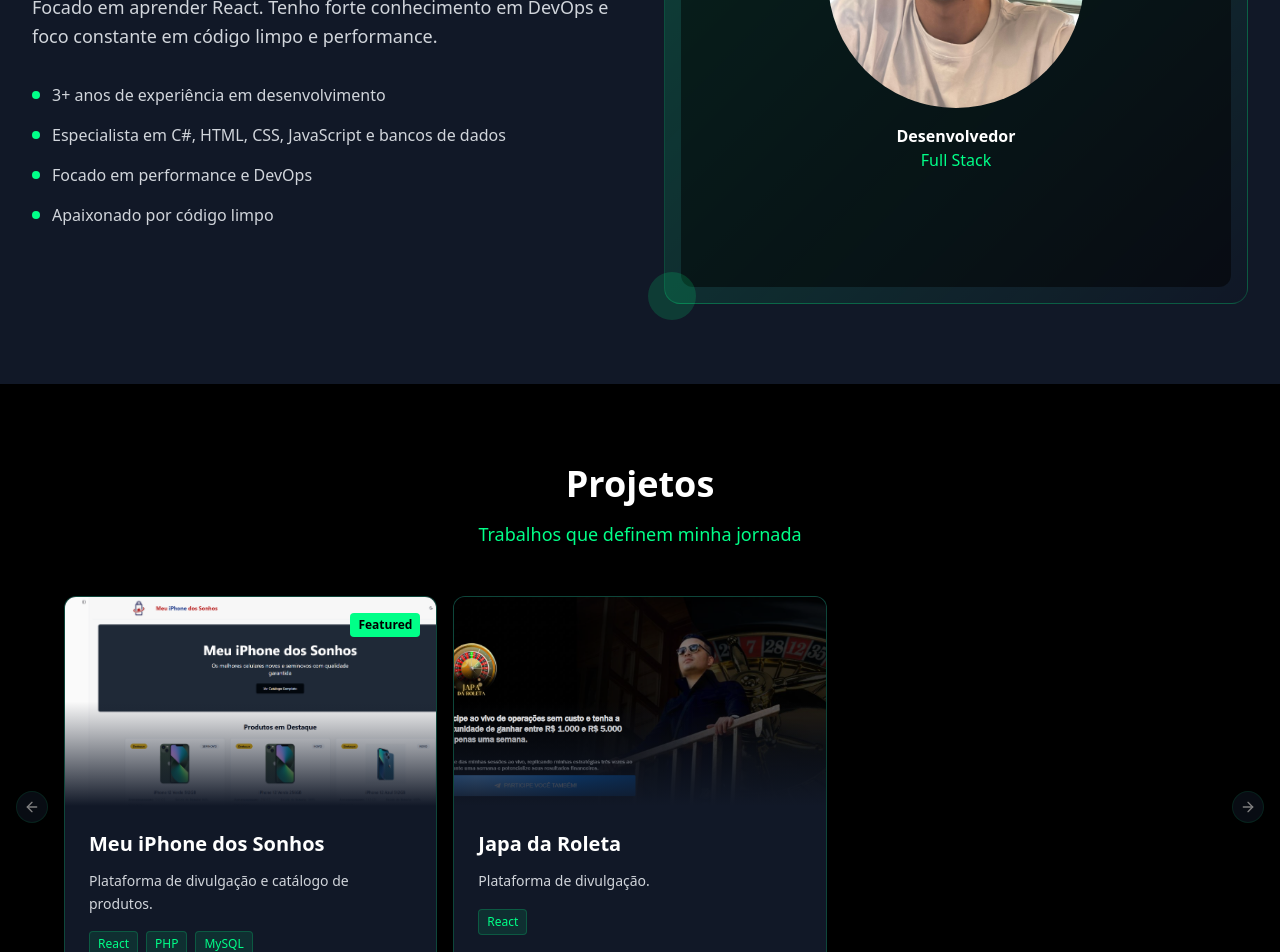
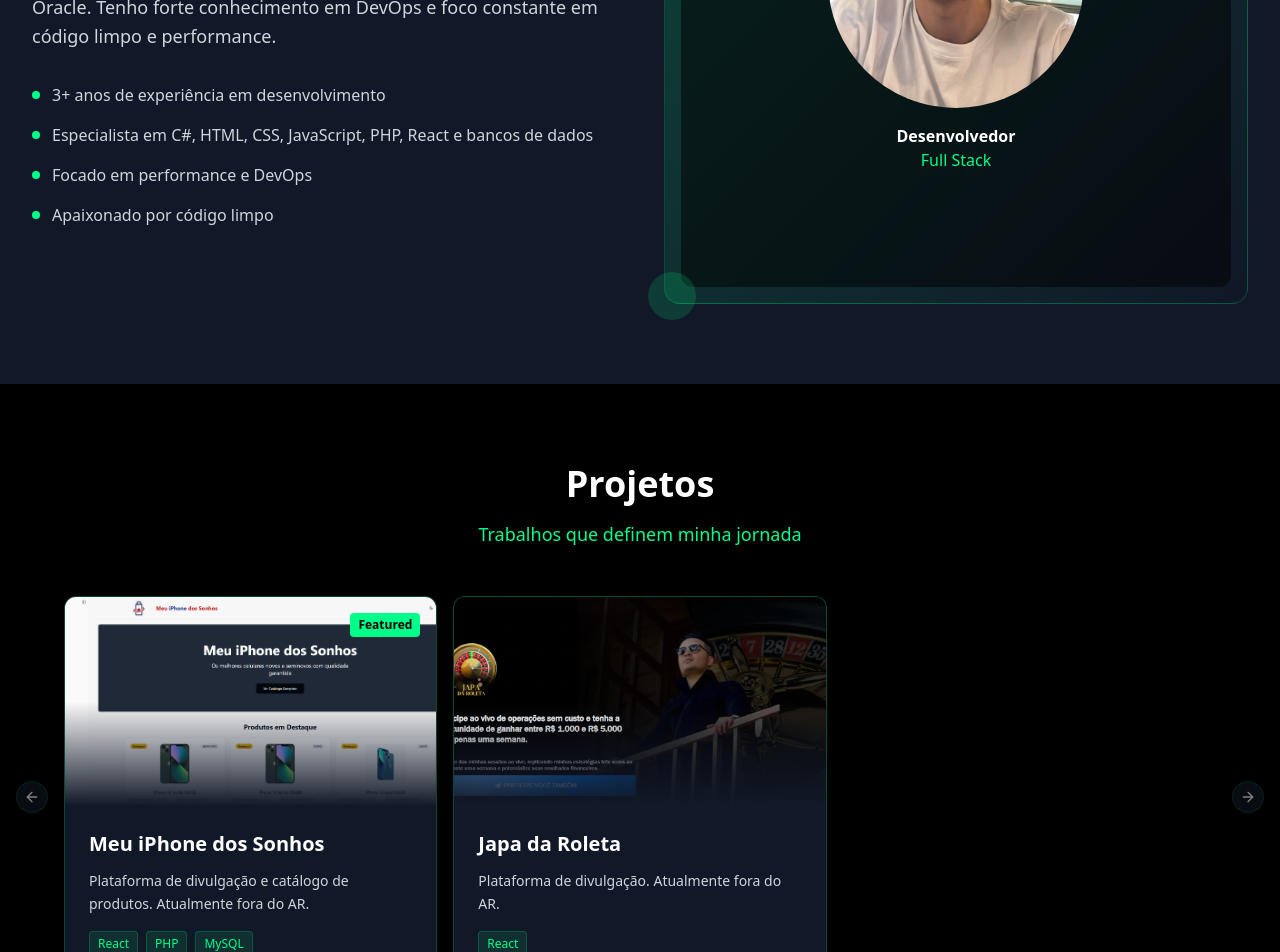
Before and after one commit to renatodm36/Portfolio, a React (Vite) app: page / in a window 1280 px wide. Shown: the part 1160-2112 px from the top of the page. Built offline with nearby package versions, Linux system fonts and the light colour scheme.

Commit message:
- Atualiza o componente Footer para incluir dados de navegação dinâmicos. - Adiciona links sociais com URLs corretas. - Melhora a descrição e destaques na seção "Sobre Mim" do portfolio. - Ajusta descrições de projetos e experiências profissionais.

```diff
--- a/src/components/Footer.tsx
+++ b/src/components/Footer.tsx
@@ -1,15 +1,21 @@
-
 import React from 'react';
 import { useLanguage } from '@/contexts/LanguageContext';
 
 const Footer = () => {
-  const { language } = useLanguage();
+  const { language, data } = useLanguage();
 
   const socialLinks = [
-    { name: 'GitHub', href: '#', icon: '🔗' },
-    { name: 'LinkedIn', href: '#', icon: '💼' },
-    { name: 'Twitter', href: '#', icon: '🐦' },
-    { name: 'Instagram', href: '#', icon: '📸' }
+    { name: 'GitHub', href: 'https://github.com/renatodm36', icon: '🔗' },
+    { name: 'LinkedIn', href: 'https://br.linkedin.com/in/renato-duarte36', icon: '💼' }
+  ];
+
+  const navigationItems = [
+    { key: 'home', href: '#home' },
+    { key: 'about', href: '#about' },
+    { key: 'projects', href: '#projects' },
+    { key: 'skills', href: '#skills' },
+    { key: 'experience', href: '#experience' },
+    { key: 'contact', href: '#contact' }
   ];
 
   const currentYear = new Date().getFullYear();
@@ -28,8 +34,7 @@
             <p className="text-gray-300 leading-relaxed">
               {language === 'pt'
                 ? 'Desenvolvedor Full Stack apaixonado por criar experiências digitais incríveis através de código limpo e design inovador.'
-                : 'Full Stack Developer passionate about creating incredible digital experiences through clean code and innovative design.'
-              }
+                : 'Full Stack Developer passionate about creating incredible digital experiences through clean code and innovative design.'}
             </p>
           </div>
 
@@ -39,13 +44,15 @@
               {language === 'pt' ? 'Links Rápidos' : 'Quick Links'}
             </h3>
             <ul className="space-y-2">
-              {['home', 'about', 'projects', 'skills', 'experience', 'contact'].map((section) => (
-                <li key={section}>
+              {navigationItems.map((item) => (
+                <li key={item.key}>
                   <button
-                    onClick={() => document.querySelector(`#${section}`)?.scrollIntoView({ behavior: 'smooth' })}
+                    onClick={() =>
+                      document.querySelector(item.href)?.scrollIntoView({ behavior: 'smooth' })
+                    }
                     className="text-gray-300 hover:text-green-500 transition-colors duration-200 capitalize"
                   >
-                    {section}
+                    {data.navigation[item.key as keyof typeof data.navigation]}
                   </button>
                 </li>
               ))}
@@ -62,6 +69,7 @@
                 <a
                   key={index}
                   href={social.href}
+                  target="_blank"
                   className="w-10 h-10 bg-gray-900 rounded-lg flex items-center justify-center text-gray-300 hover:bg-green-500/20 hover:text-green-500 transition-all duration-300 hover:scale-110"
                   title={social.name}
                 >
@@ -75,7 +83,8 @@
         {/* Bottom Bar */}
         <div className="border-t border-green-500/20 pt-8 flex flex-col md:flex-row items-center justify-between">
           <p className="text-gray-300 text-sm mb-4 md:mb-0">
-            © {currentYear} Renato Duarte. {language === 'pt' ? 'Todos os direitos reservados.' : 'All rights reserved.'}
+            © {currentYear} Renato Duarte.{' '}
+            {language === 'pt' ? 'Todos os direitos reservados.' : 'All rights reserved.'}
           </p>
         </div>
       </div>
--- a/src/data/portfolio.json
+++ b/src/data/portfolio.json
@@ -18,10 +18,10 @@
     "about": {
       "title": "Sobre Mim",
       "subtitle": "Desenvolvedor apaixonado por tecnologia",
-      "description": "Sou um desenvolvedor full stack com mais de 5 anos de experiência criando soluções web inovadoras. Especializado em C#, HTML, CSS, JavaScript e bancos de dados como MySQL, SQL Server e Oracle. Focado em aprender React. Tenho forte conhecimento em DevOps e foco constante em código limpo e performance.",
+      "description": "Sou um desenvolvedor full stack com mais de 3 anos de experiência criando soluções web inovadoras. Especializado em C#, HTML, CSS, JavaScript, PHP, React e bancos de dados como MySQL, SQL Server e Oracle. Tenho forte conhecimento em DevOps e foco constante em código limpo e performance.",
       "highlights": [
         "3+ anos de experiência em desenvolvimento",
-        "Especialista em C#, HTML, CSS, JavaScript e bancos de dados",
+        "Especialista em C#, HTML, CSS, JavaScript, PHP, React e bancos de dados",
         "Focado em performance e DevOps",
         "Apaixonado por código limpo"
       ]
@@ -33,7 +33,7 @@
         {
           "id": 1,
           "name": "Meu iPhone dos Sonhos",
-          "description": "Plataforma de divulgação e catálogo de produtos.",
+          "description": "Plataforma de divulgação e catálogo de produtos. Atualmente fora do AR.",
           "technologies": [
             "React",
             "PHP",
@@ -41,19 +41,19 @@
           ],
           "image": "MeuIphoneDosSonhos.png",
           "github": "",
-          "live": "https://app.iphone.maincontrol.com.br/",
+          "live": "",
           "featured": true
         },
         {
           "id": 1,
           "name": "Japa da Roleta",
-          "description": "Plataforma de divulgação.",
+          "description": "Plataforma de divulgação. Atualmente fora do AR.",
           "technologies": [
             "React"
           ],
           "image": "JapaDaRoleta.png",
           "github": "",
-          "live": "https://japadaroleta.com/",
+          "live": "",
           "featured": false
         }
       ]
@@ -188,20 +188,20 @@
       "contact": "Contact"
     },
     "hero": {
-      "greeting": "Hello, I'm",
+      "greeting": "Hi, I'm",
       "name": "Renato Duarte",
       "title": "Full Stack Developer",
-      "description": "I transform ideas into incredible digital experiences through clean code and innovative design.",
+      "description": "I turn ideas into amazing digital experiences through clean code and innovative design.",
       "cta": "View My Work"
     },
     "about": {
       "title": "About Me",
       "subtitle": "Developer passionate about technology",
-      "description": "I am a full stack developer with over 5 years of experience creating innovative web solutions. Specialized in C#, HTML, CSS, JavaScript, and databases such as MySQL, SQL Server, and Oracle. Currently focused on learning React. I have strong knowledge of DevOps and a constant focus on clean code and performance.",
+      "description": "I’m a full stack developer with over 3 years of experience creating innovative web solutions. Specialized in C#, HTML, CSS, JavaScript, PHP, React, and databases like MySQL, SQL Server, and Oracle. I have strong knowledge in DevOps and a constant focus on clean code and performance.",
       "highlights": [
         "3+ years of development experience",
-        "Specialist in C#, HTML, CSS, JavaScript, and databases",
-        "Focused on performance and DevOps",
+        "Specialist in C#, HTML, CSS, JavaScript, PHP, React, and databases",
+        "Performance and DevOps oriented",
         "Passionate about clean code"
       ]
     },
@@ -211,8 +211,8 @@
       "items": [
         {
           "id": 1,
-          "name": "Meu iPhone dos Sonhos",
-          "description": "Product catalog and promotional platform.",
+          "name": "My Dream iPhone",
+          "description": "Product catalog and promotional platform. Currently offline.",
           "technologies": [
             "React",
             "PHP",
@@ -220,19 +220,19 @@
           ],
           "image": "MeuIphoneDosSonhos.png",
           "github": "",
-          "live": "https://app.iphone.maincontrol.com.br/",
+          "live": "",
           "featured": true
         },
         {
-          "id": 2,
-          "name": "Japa da Roleta - Single Page Application",
-          "description": "Promotion platform.",
+          "id": 1,
+          "name": "Japa da Roleta",
+          "description": "Promotional platform. Currently offline.",
           "technologies": [
             "React"
           ],
           "image": "JapaDaRoleta.png",
           "github": "",
-          "live": "https://japadaroleta.com/",
+          "live": "",
           "featured": false
         }
       ]
@@ -322,27 +322,27 @@
             {
               "title": "Software Engineer 4",
               "period": "Mid 2025 - Present",
-              "description": "Responsible for developing robust solutions, improving performance, handling critical support tickets, and supporting the team's strategic technical decisions."
+              "description": "Responsible for developing robust solutions, improving performance, handling critical tickets, and supporting the team’s strategic technical decisions."
             },
             {
               "title": "Software Engineer 3",
               "period": "Mid 2023 - Mid 2025",
-              "description": "Worked on the development of scalable systems and continuous improvement of DevOps and continuous integration processes."
+              "description": "Worked on scalable systems development and continuous improvement of DevOps and CI processes."
             },
             {
               "title": "Software Engineer 2",
               "period": "Early 2023 - Mid 2023",
-              "description": "Collaborated with multidisciplinary teams to deliver full stack solutions using C#, HTML, CSS, JavaScript, DevExpress, SQL Server, and Oracle."
+              "description": "Collaborated with cross-functional teams to deliver full stack solutions using C#, HTML, CSS, JavaScript, DevExpress, SQL Server, and Oracle."
             },
             {
               "title": "Software Engineer 1",
               "period": "Mid 2022 - Early 2023",
-              "description": "Developed backend and frontend features focused on quality and performance using C#, HTML, CSS, JavaScript, and MySQL."
+              "description": "Developed backend and frontend features focusing on quality and performance using C#, HTML, CSS, JavaScript, and MySQL."
             },
             {
               "title": "Intern",
               "period": "Early 2022",
-              "description": "Started my professional journey by contributing with small improvements and learning best practices in version control with Git and DevOps."
+              "description": "Started my professional journey contributing to small improvements and learning best practices in version control with Git and DevOps."
             }
           ]
         }
@@ -351,10 +351,10 @@
     "contact": {
       "title": "Contact",
       "subtitle": "Let's work together",
-      "description": "I'm always open to new opportunities and interesting projects. Get in touch!",
+      "description": "I’m always open to new opportunities and interesting projects. Get in touch!",
       "email": "renatodm36@outlook.com",
-      "phone": "+55 13 99172-1465",
-      "location": "São Vicente - SP, Brasil"
+      "phone": "+55 (13) 99172-1465",
+      "location": "São Vicente - SP, Brazil"
     }
   }
 }
```
